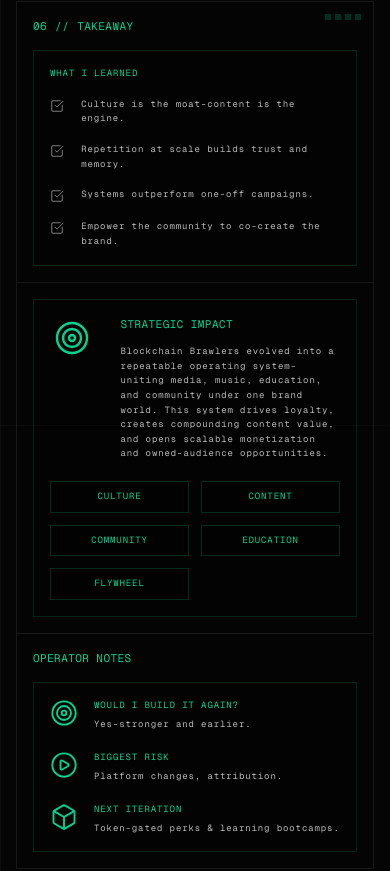
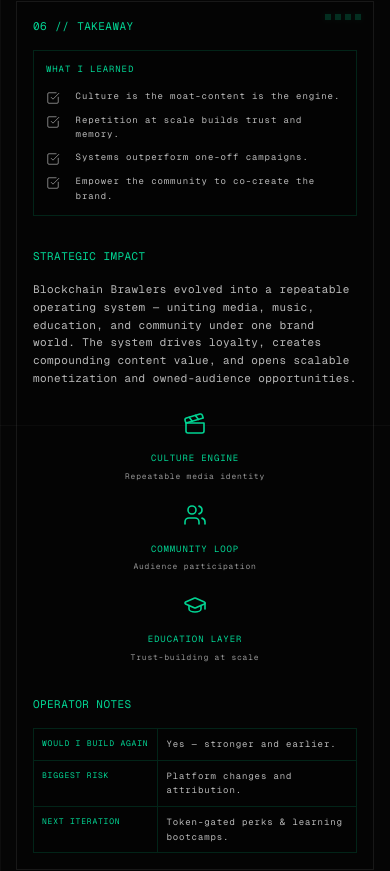
Before and after one commit to jchizick/System-Designer.-Market-Operator, a React (Vite) app: page /blockchain-brawlers-v2 in a window 390 px wide. Shown: the part 6327-7198 px from the top of the page. Built offline with nearby package versions, Linux system fonts and the light colour scheme.

Commit message:
Polish case study terminal sections

```diff
--- a/src/components/BlockchainBrawlersV2Page.tsx
+++ b/src/components/BlockchainBrawlersV2Page.tsx
@@ -148,12 +148,16 @@
   'Empower the community to co-create the brand.',
 ];
 
-const impactTags = ['Culture', 'Content', 'Community', 'Education', 'Flywheel'];
+const impactItems = [
+  ['Culture Engine', 'Repeatable media identity', Clapperboard],
+  ['Community Loop', 'Audience participation', Users],
+  ['Education Layer', 'Trust-building at scale', GraduationCap],
+];
 
 const operatorNotes = [
-  ['Would I build it again?', 'Yes-stronger and earlier.', Target],
-  ['Biggest risk', 'Platform changes, attribution.', PlayCircle],
-  ['Next iteration', 'Token-gated perks & learning bootcamps.', Box],
+  ['Would I build again', 'Yes — stronger and earlier.'],
+  ['Biggest risk', 'Platform changes and attribution.'],
+  ['Next iteration', 'Token-gated perks & learning bootcamps.'],
 ];
 
 function MagnetIcon({ className, strokeWidth = 1.6 }: { className?: string; strokeWidth?: number }) {
@@ -848,21 +852,22 @@
 
 function TakeawaySection() {
   return (
-    <section className="relative mb-16 grid min-w-0 grid-cols-1 border border-border-subtle bg-black/18 lg:grid-cols-[0.95fr_1.28fr_0.95fr]">
+    <section className="relative mb-16 border border-border-subtle bg-black/18 p-4 sm:p-5">
       <CornerSquares />
+      <div className="grid min-w-0 grid-cols-1 gap-8 lg:grid-cols-[0.92fr_1.55fr_0.85fr] lg:gap-0">
 
-      <div className="min-w-0 border-b border-border-subtle p-4 sm:p-5 lg:border-b-0 lg:border-r">
+      <div className="min-w-0 lg:border-r lg:border-dashed lg:border-emerald-500/20 lg:pr-7">
         <div className="mb-4 flex items-center gap-2 text-mono-label uppercase text-emerald-400">
           <span>06</span>
           <span>//</span>
           <span>Takeaway</span>
         </div>
 
-        <div className="border border-emerald-500/18 bg-black/20 p-4">
-          <div className="mb-4 text-mono-2xs uppercase text-emerald-400">What I Learned</div>
-          <ul className="space-y-4">
+        <div className="border border-emerald-500/18 bg-black/20 p-3">
+          <div className="mb-3 text-mono-2xs uppercase text-emerald-400">What I Learned</div>
+          <ul className="space-y-2">
             {learningNotes.map((note) => (
-              <li key={note} className="grid min-w-0 grid-cols-[1.2rem_minmax(0,1fr)] gap-3">
+              <li key={note} className="grid min-w-0 grid-cols-[1.1rem_minmax(0,1fr)] gap-3">
                 <CheckSquare className="mt-0.5 h-3.5 w-3.5 text-white/52" strokeWidth={1.6} />
                 <span className="text-mono-2xs leading-relaxed text-white/72">{note}</span>
               </li>
@@ -871,50 +876,42 @@
         </div>
       </div>
 
-      <div className="min-w-0 border-b border-border-subtle p-4 sm:p-5 lg:border-b-0 lg:border-r">
-        <div className="grid min-w-0 grid-cols-[3.4rem_minmax(0,1fr)] gap-4 border border-emerald-500/18 bg-black/20 p-4">
-          <div className="flex h-11 w-11 items-center justify-center text-emerald-400">
-            <Target className="h-9 w-9" strokeWidth={1.6} />
-          </div>
-          <div className="min-w-0">
-            <div className="mb-3 text-mono-label uppercase text-emerald-400">Strategic Impact</div>
-            <p className="max-w-[54ch] text-mono-2xs leading-relaxed text-white/72">
-              Blockchain Brawlers evolved into a repeatable operating system-uniting media, music, education, and community under one brand world. This system drives loyalty, creates compounding content value, and opens scalable monetization and owned-audience opportunities.
-            </p>
-          </div>
+      <div className="min-w-0 lg:border-r lg:border-dashed lg:border-emerald-500/20 lg:px-8">
+        <div className="mb-4 text-mono-label uppercase text-emerald-400">Strategic Impact</div>
+        <p className="text-mono-label leading-relaxed text-white/72">
+          Blockchain Brawlers evolved into a repeatable operating system — uniting media, music, education, and community under one brand world. The system drives loyalty, creates compounding content value, and opens scalable monetization and owned-audience opportunities.
+        </p>
 
-          <div className="col-span-full mt-1 grid min-w-0 grid-cols-2 gap-3 sm:grid-cols-5">
-            {impactTags.map((tag) => (
-              <span
-                key={tag}
-                className="border border-emerald-500/22 bg-black/28 px-3 py-2 text-center text-mono-2xs uppercase text-emerald-400"
-              >
-                {tag}
-              </span>
+        <div className="mt-5 grid min-w-0 grid-cols-1 gap-4 sm:grid-cols-3">
+          {impactItems.map(([title, copy, Icon]) => (
+            <div key={title as string} className="min-w-0 text-center">
+              <div className="mx-auto mb-3 flex h-8 w-8 items-center justify-center text-emerald-400">
+                {React.createElement(Icon as React.ElementType, { className: 'h-6 w-6', strokeWidth: 1.6 })}
+              </div>
+              <div className="mb-1 text-mono-2xs uppercase text-emerald-400">{title as string}</div>
+              <p className="text-mono-3xs leading-relaxed text-white/58">{copy as string}</p>
+            </div>
             ))}
-          </div>
         </div>
       </div>
 
-      <aside className="min-w-0 p-4 sm:p-5">
+      <aside className="min-w-0 lg:pl-7">
         <div className="mb-4 text-mono-label uppercase text-emerald-400">Operator Notes</div>
-        <div className="border border-emerald-500/18 bg-black/20 p-4">
-          <div className="space-y-5">
-            {operatorNotes.map(([label, value, Icon]) => (
-              <div key={label as string} className="grid min-w-0 grid-cols-[2rem_minmax(0,1fr)] gap-3">
-                {React.createElement(Icon as React.ElementType, {
-                  className: 'h-7 w-7 text-emerald-400',
-                  strokeWidth: 1.6,
-                })}
-                <div className="min-w-0">
-                  <div className="mb-1 text-mono-2xs uppercase text-emerald-400">{label as string}</div>
-                  <p className="text-mono-2xs leading-relaxed text-white/72">{value as string}</p>
-                </div>
+        <div className="border border-emerald-500/18 bg-black/20">
+          {operatorNotes.map(([label, value], index) => (
+            <div
+              key={label}
+              className={`grid min-w-0 grid-cols-[0.85fr_1.35fr] ${index > 0 ? 'border-t border-emerald-500/18' : ''}`}
+            >
+              <div className="border-r border-emerald-500/18 p-2 text-mono-3xs uppercase leading-relaxed text-emerald-400">
+                {label}
               </div>
-            ))}
-          </div>
+              <div className="p-2 text-mono-2xs leading-relaxed text-white/72">{value}</div>
+            </div>
+          ))}
         </div>
       </aside>
+      </div>
     </section>
   );
 }
--- a/src/components/BrawlerMindV2Page.tsx
+++ b/src/components/BrawlerMindV2Page.tsx
@@ -108,7 +108,11 @@
   'Operators are built - not inspired.',
 ];
 
-const impactTags = ['Mental Edge', 'Decision Systems', 'Education Engine', 'Operator Identity'];
+const impactItems = [
+  ['Mental Edge', 'Clearer thinking under pressure', Brain],
+  ['Decision Systems', 'Repeatable execution framework', Target],
+  ['Operator Identity', 'Shared language for disciplined traders', UserRound],
+];
 
 const operatorNotes = [
   ['Would I build it again?', 'Absolutely.'],
@@ -507,6 +511,25 @@
   ['05', 'Review', 'Outcome logged, lesson captured.'],
 ];
 
+const internalStateRows = [
+  ['Calm', '82%', [10, 11, 13, 12, 13, 14, 14], 'emerald'],
+  ['Clarity', '76%', [10, 10, 11, 13, 12, 13, 13], 'emerald'],
+  ['Focus', '88%', [9, 10, 12, 12, 13, 13, 14], 'emerald'],
+  ['Emotion', '21%', [11, 11, 10, 11, 10, 10, 11], 'amber'],
+  ['Confidence', '72%', [9, 10, 11, 10, 12, 12, 13], 'emerald'],
+];
+
+const stateSummaryRows = [
+  ['Mind', 'Clear'],
+  ['Body', 'Composed'],
+  ['Emotion', 'Neutral'],
+  ['Readiness', 'High'],
+];
+
+const principleNotes = [
+  'Control what you can control Accept what you cant.',
+];
+
 const brawlFilterRows = [
   ['Bias', 'Long above acceptance'],
   ['Risk', '1R max - no chase'],
@@ -535,14 +558,69 @@
   );
 }
 
-function MotionInfoPanel({ title, children }: { title: string; children: React.ReactNode }) {
+function MotionInfoPanel({ title, children, active = false }: { title: string; children: React.ReactNode; active?: boolean }) {
   return (
     <section className="min-w-0 border border-emerald-500/18 bg-black/24">
-      <div className="border-b border-emerald-500/14 px-3 py-2 text-mono-2xs uppercase text-emerald-400">
+      <div className="flex items-center gap-2 border-b border-emerald-500/14 px-3 py-2 text-mono-2xs uppercase text-emerald-400">
+        {active ? <span className="h-1.5 w-1.5 rounded-full bg-emerald-400/82" aria-hidden="true" /> : null}
         {title}
       </div>
       <div className="p-3">{children}</div>
     </section>
+  );
+}
+
+function StateSparkline({ points, tone = 'emerald' }: { points: number[]; tone?: 'emerald' | 'amber' }) {
+  const width = 46;
+  const height = 14;
+  const max = Math.max(...points);
+  const min = Math.min(...points);
+  const range = Math.max(max - min, 1);
+  const path = points
+    .map((point, index) => {
+      const x = (index / (points.length - 1)) * width;
+      const y = height - ((point - min) / range) * (height - 4) - 2;
+      return `${x.toFixed(1)},${y.toFixed(1)}`;
+    })
+    .join(' ');
+
+  return (
+    <svg
+      className={`h-3.5 w-[46px] ${tone === 'amber' ? 'text-amber-400/62' : 'text-emerald-400/48'}`}
+      viewBox={`0 0 ${width} ${height}`}
+      fill="none"
+      aria-hidden="true"
+    >
+      <polyline points={path} stroke="currentColor" strokeLinecap="round" strokeLinejoin="round" strokeWidth="1.15" />
+    </svg>
+  );
+}
+
+function ReadinessGauge() {
+  const radius = 19;
+  const circumference = 2 * Math.PI * radius;
+  const progress = 0.72 * circumference;
+
+  return (
+    <div className="relative flex h-[58px] w-[58px] shrink-0 items-center justify-center" aria-hidden="true">
+      <svg className="absolute inset-0 -rotate-90" viewBox="0 0 58 58">
+        <circle cx="29" cy="29" r={radius} fill="none" stroke="rgba(6,78,59,0.62)" strokeWidth="4" />
+        <circle
+          cx="29"
+          cy="29"
+          r={radius}
+          fill="none"
+          stroke="rgba(52,211,153,0.68)"
+          strokeDasharray={`${progress} ${circumference - progress}`}
+          strokeLinecap="round"
+          strokeWidth="4"
+        />
+      </svg>
+      <div className="text-center font-mono uppercase leading-none">
+        <div className="text-[13px] text-emerald-400">72%</div>
+        <div className="mt-1 text-[7px] text-emerald-300/70">Ready</div>
+      </div>
+    </div>
   );
 }
 
@@ -581,26 +659,38 @@
 
           <div className="grid grid-cols-[184px_minmax(0,1fr)_260px] items-start gap-3">
             <aside className="space-y-3 opacity-90">
-              <MotionInfoPanel title="Internal State">
+              <MotionInfoPanel title="Internal State" active>
                 <div className="space-y-2 text-mono-3xs uppercase">
-                  {[
-                    ['Focus', 'Clear'],
-                    ['Impulse', 'Contained'],
-                    ['Patience', 'Active'],
-                    ['Risk Tone', 'Calibrated'],
-                  ].map(([label, value]) => (
-                    <div key={label} className="grid grid-cols-[1fr_4.4rem] gap-2">
-                      <span className="text-white/44">{label}</span>
-                      <span className="text-right text-emerald-400">{value}</span>
+                  {internalStateRows.map(([label, value, points, tone]) => (
+                    <div key={label as string} className="grid grid-cols-[4rem_2.4rem_2.9rem] items-center gap-1">
+                      <span className={tone === 'amber' ? 'text-amber-400/78' : 'text-white/52'}>{label}</span>
+                      <span className={`text-right ${tone === 'amber' ? 'text-amber-400' : 'text-emerald-400'}`}>{value}</span>
+                      <StateSparkline points={points as number[]} tone={tone as 'emerald' | 'amber'} />
                     </div>
                   ))}
                 </div>
               </MotionInfoPanel>
 
-              <MotionInfoPanel title="Operator Notes">
-                <p className="text-mono-3xs leading-relaxed text-white/58">
-                  Trade only when context and internal state agree. No revenge entries. No late chase.
-                </p>
+              <MotionInfoPanel title="State Summary">
+                <div className="grid grid-cols-[minmax(0,1fr)_3.65rem] items-center gap-2">
+                  <div className="space-y-1.5 text-mono-3xs uppercase">
+                    {stateSummaryRows.map(([label, value]) => (
+                      <div key={label} className="whitespace-nowrap">
+                        <span className="text-emerald-400/72">{label}: </span>
+                        <span className="text-emerald-300/86">{value}</span>
+                      </div>
+                    ))}
+                  </div>
+                  <ReadinessGauge />
+                </div>
+              </MotionInfoPanel>
+
+              <MotionInfoPanel title="Notes / Principles">
+                <div className="space-y-1.5 text-mono-3xs leading-relaxed text-white/60">
+                  {principleNotes.map((note) => (
+                    <p key={note}>{note}</p>
+                  ))}
+                </div>
               </MotionInfoPanel>
             </aside>
 
@@ -818,7 +908,7 @@
 
           <div className="border border-emerald-500/18 bg-black/20 p-3">
             <div className="mb-3 text-mono-2xs uppercase text-emerald-400">What I Learned</div>
-            <ul className="space-y-2">
+            <ul className="space-y-1.5">
               {learningNotes.map((note) => (
                 <li key={note} className="grid min-w-0 grid-cols-[1.1rem_minmax(0,1fr)] gap-3">
                   <CheckSquare className="mt-0.5 h-3.5 w-3.5 text-white/52" strokeWidth={1.6} />
@@ -832,17 +922,18 @@
         <div className="min-w-0 lg:border-r lg:border-dashed lg:border-emerald-500/20 lg:px-8">
           <div className="mb-4 text-mono-label uppercase text-emerald-400">Strategic Impact</div>
           <p className="text-mono-label leading-relaxed text-white/72">
-            The Brawler Mind became more than a book - it became a living system for traders to think, decide, and grow. By turning philosophy into frameworks, content, and training loops, it created a repeatable path to clarity under pressure and a shared language for a global community of disciplined operators.
+            The Brawler Mind became more than a book — it became a living system for traders to think, decide, and grow. By turning philosophy into frameworks, content, and training loops, it created a repeatable path to clarity under pressure and a shared language for a global community of disciplined operators.
           </p>
 
-          <div className="mt-5 grid min-w-0 grid-cols-2 gap-2 sm:grid-cols-4">
-            {impactTags.map((tag) => (
-              <span
-                key={tag}
-                className="min-w-0 border border-emerald-500/18 bg-black/24 px-2 py-2 text-center text-mono-3xs uppercase text-emerald-400"
-              >
-                {tag}
-              </span>
+          <div className="mt-5 grid min-w-0 grid-cols-1 gap-4 sm:grid-cols-3">
+            {impactItems.map(([title, copy, Icon]) => (
+              <div key={title as string} className="min-w-0 text-center">
+                <div className="mx-auto mb-3 flex h-8 w-8 items-center justify-center text-emerald-400">
+                  {React.createElement(Icon as React.ElementType, { className: 'h-6 w-6', strokeWidth: 1.6 })}
+                </div>
+                <div className="mb-1 text-mono-2xs uppercase text-emerald-400">{title as string}</div>
+                <p className="text-mono-3xs leading-relaxed text-white/58">{copy as string}</p>
+              </div>
             ))}
           </div>
         </div>
@@ -855,10 +946,10 @@
                 key={label}
                 className={`grid min-w-0 grid-cols-[0.85fr_1.35fr] ${index > 0 ? 'border-t border-emerald-500/18' : ''}`}
               >
-                <div className="border-r border-emerald-500/18 p-2 text-mono-3xs uppercase leading-relaxed text-emerald-400">
+                <div className="border-r border-emerald-500/18 px-2 py-1.5 text-mono-3xs uppercase leading-relaxed text-emerald-400">
                   {label}
                 </div>
-                <div className="p-2 text-mono-2xs leading-relaxed text-white/72">{value}</div>
+                <div className="px-2 py-1.5 text-mono-2xs leading-relaxed text-white/72">{value}</div>
               </div>
             ))}
           </div>
--- a/src/components/OperationalLoop.tsx
+++ b/src/components/OperationalLoop.tsx
@@ -213,7 +213,7 @@
         </span>
       </div>
 
-      <div className="relative z-10 grid grid-cols-1 items-start gap-4 md:grid-cols-[minmax(0,0.7fr)_minmax(310px,1.30fr)]">
+      <div className="relative z-10 grid grid-cols-1 items-start gap-4 md:grid-cols-[minmax(0,0.8fr)_minmax(310px,1.20fr)]">
         <div className="relative min-w-0">
           <div className="relative">
             <div className="pointer-events-none absolute bottom-[1.85rem] left-[2.65rem] top-[1.85rem] z-10 w-px bg-emerald-500/[0.18]" />
@@ -242,7 +242,7 @@
                 </span>
 
                 <div
-                  className={`grid min-w-0 grid-cols-[2.35rem_minmax(0,1fr)] gap-2 border-emerald-500/[0.10] px-2.5 py-2.5 transition-colors duration-300 ${
+                  className={`grid min-w-0 grid-cols-[2.35rem_minmax(0,1fr)] gap-2 border-emerald-500/[0.10] px-4 py-2.5 transition-colors duration-300 ${
                     isActive ? 'bg-emerald-500/[0.055]' : 'bg-emerald-500/[0.022] group-hover:bg-emerald-500/[0.04]'
                   } ${
                     index === loopSteps.length - 1 ? '' : 'border-b'
```
